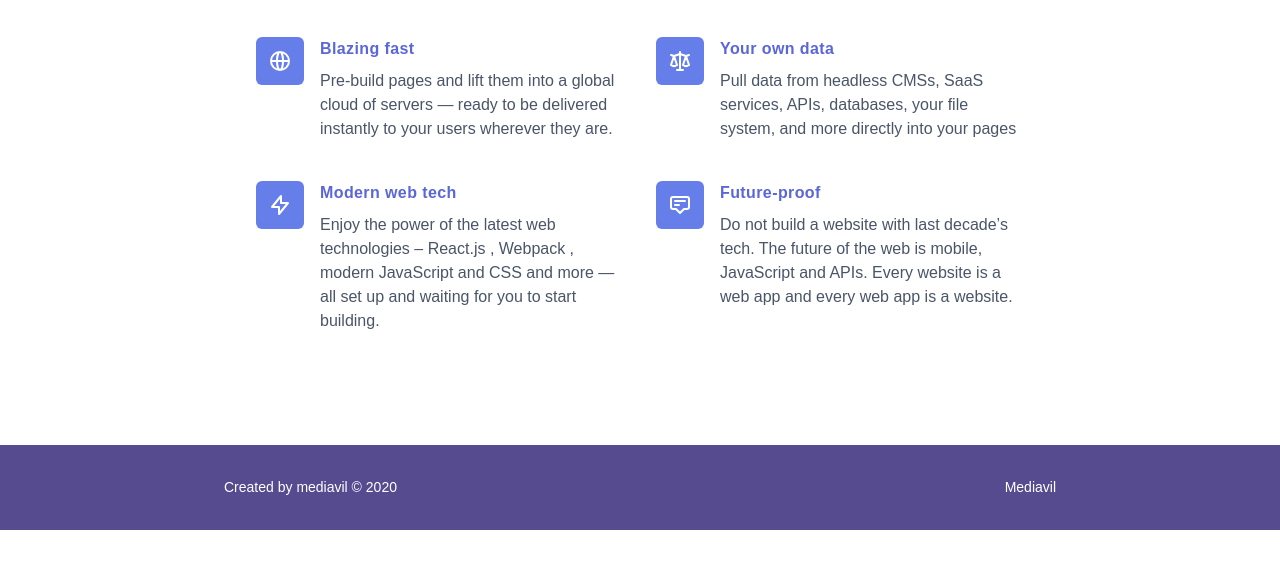
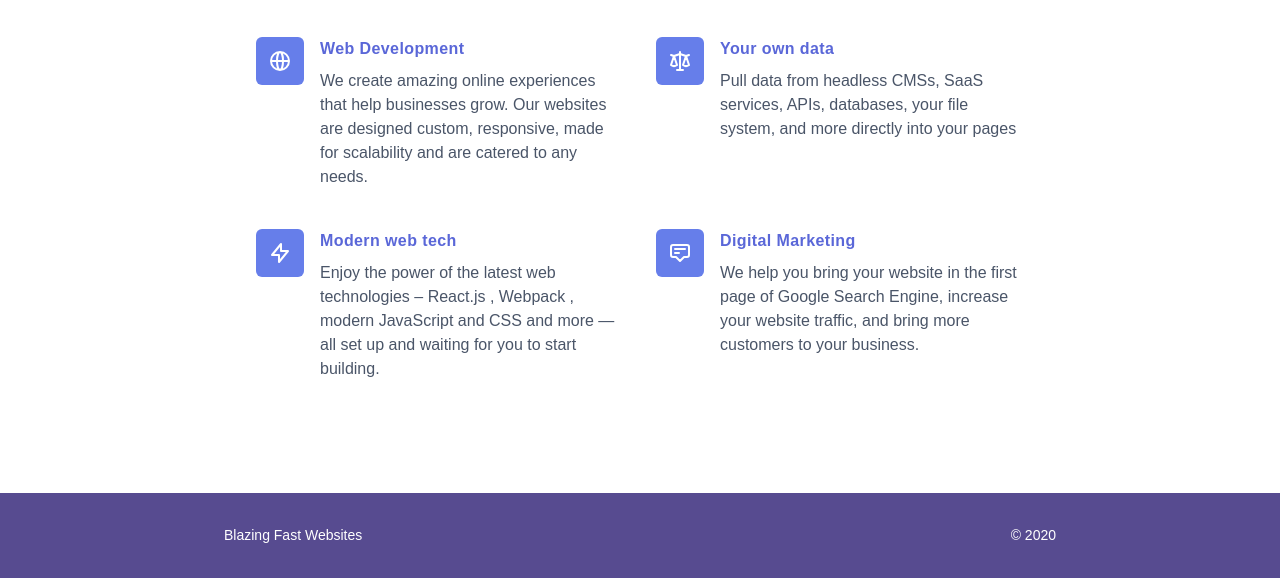
Before and after one commit to meekeeboose/gatsby-tailwindcss-mediavil, a Gatsby site: page /services in a window 1280 px wide. Shown: the part 359-937 px from the top of the page. Before the commit the page ends 889 px from the top, so only its background shows below. Built offline with nearby package versions, Linux system fonts and the light colour scheme; Gatsby itself is replaced by a stand-in of ours.

```diff
--- a/src/components/header.js
+++ b/src/components/header.js
@@ -14,10 +14,10 @@
   `);
 
   return (
-    <header className="bg-teal-700" style={{ backgroundColor: "#574b90" }}>
+    <header style={{ backgroundColor: "#574b90" }}>
       <div className="flex flex-wrap items-center justify-between max-w-4xl p-4 mx-auto md:p-8">
         <Link to="/">
-          <h1 className="flex items-center text-white no-underline">
+          <h1 className="text-2xl flex items-center text-white no-underline">
             {site.siteMetadata.title}
           </h1>
         </Link>
--- a/src/components/layout.js
+++ b/src/components/layout.js
@@ -5,37 +5,17 @@
 
 function Layout({ children }) {
   return (
-    <div className="flex flex-col min-h-screen font-sans text-gray-900">
+    <div className="flex flex-col min-h-screen text-gray-900">
       <Header />
 
       <main className="flex-1 w-full max-w-4xl px-4 py-8 mx-auto md:px-8 md:py-16">
         {children}
       </main>
 
-      <footer className="bg-teal-700" style={{ backgroundColor: "#574b90" }}>
+      <footer style={{ backgroundColor: "#574b90" }}>
         <nav className="flex justify-between max-w-4xl p-4 mx-auto text-sm md:p-8">
-          <p className="text-white">
-            Created by{` `}
-            <a
-              className=" no-underline"
-              href="https://mediavil.com"
-              target="_blank"
-              rel="noopener noreferrer"
-            >
-              mediavil &copy; 2020
-            </a>
-          </p>
-
-          <p>
-            <a
-              className=" text-white no-underline"
-              href="https://mediavil.com"
-              target="_blank"
-              rel="noopener noreferrer"
-            >
-              Mediavil
-            </a>
-          </p>
+          <p className="text-white">Blazing Fast Websites</p>
+          <p className="text-white">&copy; 2020</p>
         </nav>
       </footer>
     </div>
--- a/src/pages/services.js
+++ b/src/pages/services.js
@@ -48,12 +48,13 @@
                     </div>
                     <div className="ml-4">
                       <h4 className="text-base leading-6 text-indigo-600 font-semibold tracking-wide">
-                        Blazing fast
+                        Web Development
                       </h4>
                       <p className="mt-2 text-base leading-6 text-gray-700">
-                        Pre-build pages and lift them into a global cloud of
-                        servers — ready to be delivered instantly to your users
-                        wherever they are.
+                        We create amazing online experiences that help
+                        businesses grow. Our websites are designed custom,
+                        responsive, made for scalability and are catered to any
+                        needs.
                       </p>
                     </div>
                   </div>
@@ -141,12 +142,12 @@
                     </div>
                     <div className="ml-4">
                       <h4 className="text-base leading-6 text-indigo-600 font-semibold tracking-wide">
-                        Future-proof
+                        Digital Marketing
                       </h4>
                       <p className="mt-2 text-base leading-6 text-gray-700">
-                        Do not build a website with last decade’s tech. The
-                        future of the web is mobile, JavaScript and APIs. Every
-                        website is a web app and every web app is a website.
+                        We help you bring your website in the first page of
+                        Google Search Engine, increase your website traffic, and
+                        bring more customers to your business.
                       </p>
                     </div>
                   </div>
```
